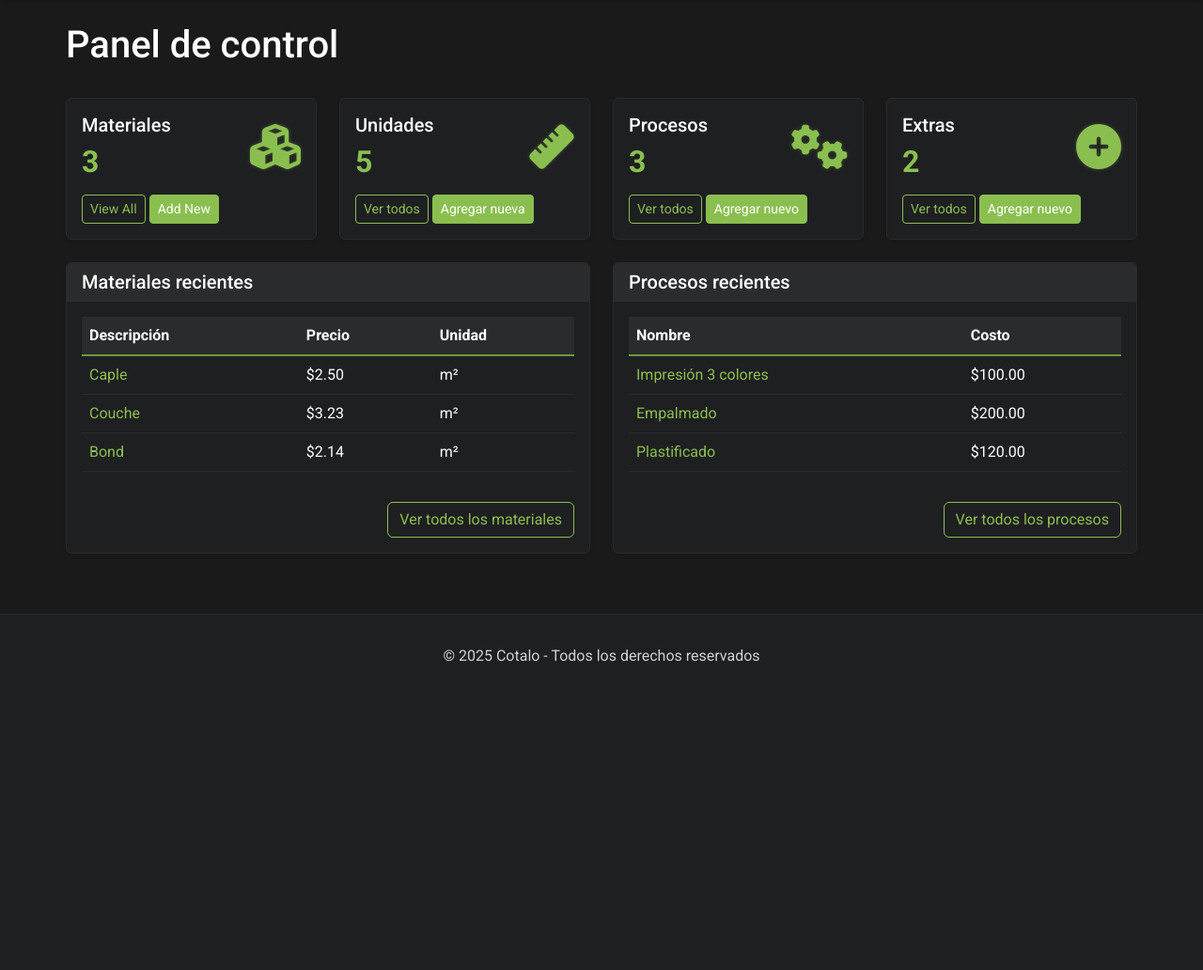
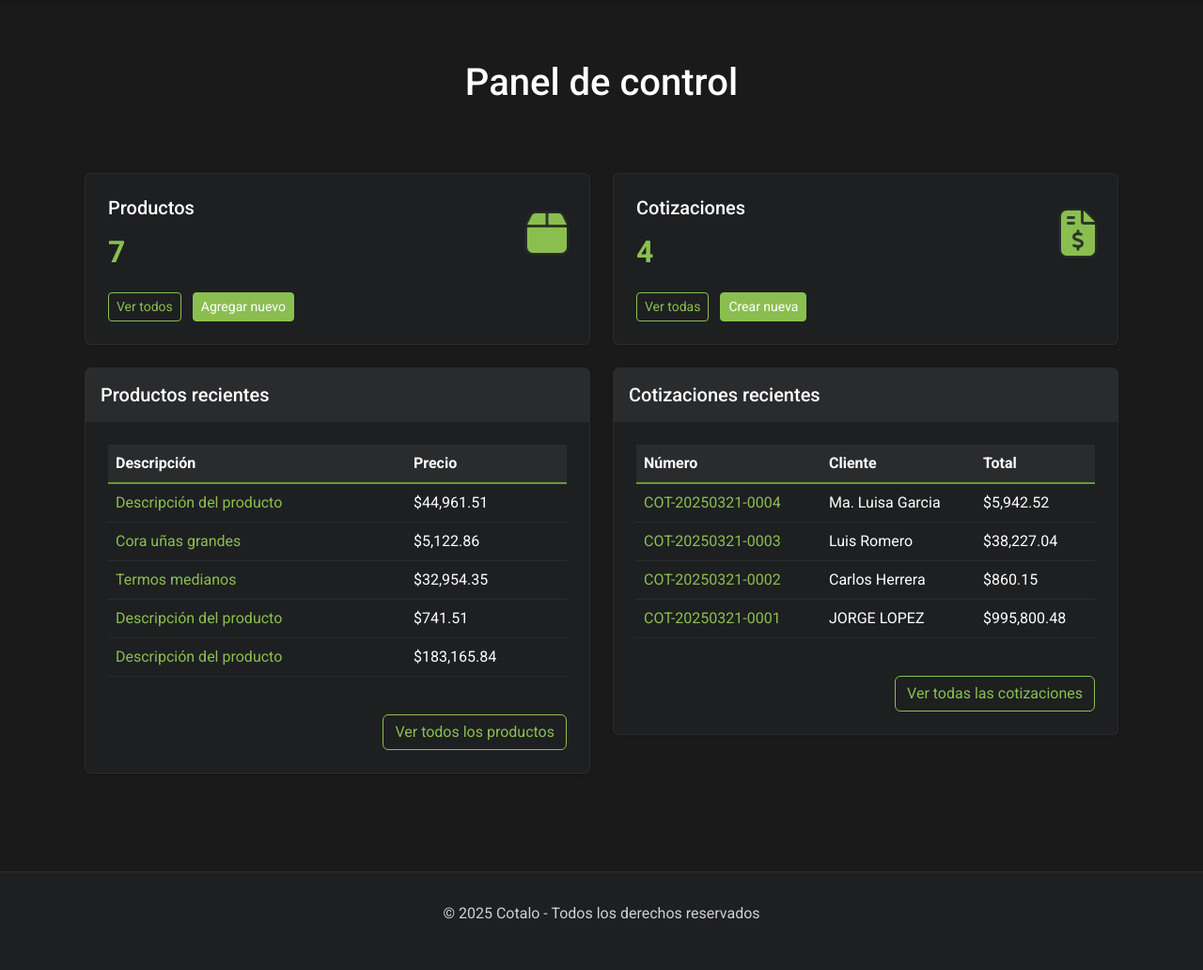
Before and after one commit to gabrielreyesb/cotalo2, a Rails app: page /dashboard in a window 1280 px wide. Shown: the part 99-1131 px from the top of the page at 94% size. Before the commit the page ends 803 px from the top, so only its background shows below. Run offline with Rails 7, Linux system fonts and the light colour scheme; a user stored in the database is signed in; data comes from the database, SQL or seed files in the repository; both versions use the stored data as it was after the commit; style sheets or scripts are compiled from the project's sources; some libraries are stand-ins or nearby versions.

Commit message:
Mejoras visuales

```diff
--- a/app/controllers/application_controller.rb
+++ b/app/controllers/application_controller.rb
@@ -2,6 +2,11 @@
   before_action :configure_permitted_parameters, if: :devise_controller?
   before_action :authenticate_user!, unless: :skip_authentication?
   before_action :set_cors_headers
+
+  # Redirect to dashboard after sign in
+  def after_sign_in_path_for(resource)
+    dashboard_path
+  end
 
   private
 
--- a/app/views/home/dashboard.html.erb
+++ b/app/views/home/dashboard.html.erb
@@ -1,128 +1,87 @@
+<div class="container-fluid my-4">
   <div class="row">
-  <div class="col-12 mb-4">
-    <div class="d-flex justify-content-between align-items-center">
-      <h1>Panel de control</h1>
+    <div class="col-12 mb-5">
+      <div class="text-center">
+        <h1 class="mb-4">Panel de control</h1>
       </div>
     </div>
   </div>
 
-<div class="row">
-  <div class="col-md-3 mb-4">
-    <div class="card">
-      <div class="card-body">
+  <div class="row px-2">
+    <div class="col-md-6 mb-4">
+      <div class="card shadow-sm">
+        <div class="card-body p-4">
           <div class="d-flex justify-content-between">
             <div>
-            <h5 class="card-title">Materiales</h5>
-            <h2 class="card-text"><%= current_user.materials.count %></h2>
+              <h5 class="card-title mb-3">Productos</h5>
+              <h2 class="card-text"><%= current_user.products.count %></h2>
             </div>
             <div class="align-self-center">
-            <i class="fa fa-cubes fa-3x" style="color: var(--cotalo-green);"></i>
+              <i class="fa fa-box fa-3x" style="color: var(--cotalo-green);"></i>
             </div>
           </div>
-        <div class="mt-3">
-          <%= link_to "View All", materials_path, class: "btn btn-sm btn-outline-primary" %>
-          <%= link_to "Add New", new_material_path, class: "btn btn-sm btn-primary" %>
+          <div class="mt-4">
+            <%= link_to "Ver todos", products_path, class: "btn btn-sm btn-outline-primary me-2" %>
+            <%= link_to "Agregar nuevo", new_product_path, class: "btn btn-sm btn-primary" %>
           </div>
         </div>
       </div>
     </div>
 
-  <div class="col-md-3 mb-4">
-    <div class="card">
-      <div class="card-body">
+    <div class="col-md-6 mb-4">
+      <div class="card shadow-sm">
+        <div class="card-body p-4">
           <div class="d-flex justify-content-between">
             <div>
-            <h5 class="card-title">Unidades</h5>
-            <h2 class="card-text"><%= current_user.units.count %></h2>
+              <h5 class="card-title mb-3">Cotizaciones</h5>
+              <h2 class="card-text"><%= current_user.quotes.count %></h2>
             </div>
             <div class="align-self-center">
-            <i class="fa fa-ruler fa-3x" style="color: var(--cotalo-green);"></i>
+              <i class="fa fa-file-invoice-dollar fa-3x" style="color: var(--cotalo-green);"></i>
             </div>
           </div>
-        <div class="mt-3">
-          <%= link_to "Ver todos", units_path, class: "btn btn-sm btn-outline-primary" %>
-          <%= link_to "Agregar nueva", new_unit_path, class: "btn btn-sm btn-primary" %>
-        </div>
-      </div>
-    </div>
-  </div>
-
-  <div class="col-md-3 mb-4">
-    <div class="card">
-      <div class="card-body">
-        <div class="d-flex justify-content-between">
-          <div>
-            <h5 class="card-title">Procesos</h5>
-            <h2 class="card-text"><%= current_user.manufacturing_processes.count %></h2>
-          </div>
-          <div class="align-self-center">
-            <i class="fa fa-cogs fa-3x" style="color: var(--cotalo-green);"></i>
-          </div>
-        </div>
-        <div class="mt-3">
-          <%= link_to "Ver todos", manufacturing_processes_path, class: "btn btn-sm btn-outline-primary" %>
-          <%= link_to "Agregar nuevo", new_manufacturing_process_path, class: "btn btn-sm btn-primary" %>
-        </div>
-      </div>
-    </div>
-  </div>
-
-  <div class="col-md-3 mb-4">
-    <div class="card">
-      <div class="card-body">
-        <div class="d-flex justify-content-between">
-          <div>
-            <h5 class="card-title">Extras</h5>
-            <h2 class="card-text"><%= current_user.extras.count %></h2>
-          </div>
-          <div class="align-self-center">
-            <i class="fa fa-plus-circle fa-3x" style="color: var(--cotalo-green);"></i>
-          </div>
-        </div>
-        <div class="mt-3">
-          <%= link_to "Ver todos", extras_path, class: "btn btn-sm btn-outline-primary" %>
-          <%= link_to "Agregar nuevo", new_extra_path, class: "btn btn-sm btn-primary" %>
+          <div class="mt-4">
+            <%= link_to "Ver todas", quotes_path, class: "btn btn-sm btn-outline-primary me-2" %>
+            <%= link_to "Crear nueva", new_quote_path, class: "btn btn-sm btn-primary" %>
           </div>
         </div>
       </div>
     </div>
   </div>
 
-<div class="row">
+  <div class="row d-none d-md-flex px-2">
     <div class="col-md-6 mb-4">
-    <div class="card">
-      <div class="card-header">
-        <h5>Materiales recientes</h5>
+      <div class="card shadow-sm">
+        <div class="card-header p-3">
+          <h5 class="mb-0">Productos recientes</h5>
         </div>
-      <div class="card-body">
-        <% if current_user.materials.any? %>
+        <div class="card-body p-4">
+          <% if current_user.products.any? %>
             <div class="table-responsive">
               <table class="table">
                 <thead>
                   <tr>
                     <th>Descripción</th>
                     <th>Precio</th>
-                  <th>Unidad</th>
                   </tr>
                 </thead>
                 <tbody>
-                <% current_user.materials.order(created_at: :desc).limit(5).each do |material| %>
+                  <% current_user.products.order(created_at: :desc).limit(5).each do |product| %>
                     <tr>
-                    <td><%= link_to material.description, material_path(material) %></td>
-                    <td><%= number_to_currency(material.price) %></td>
-                    <td><%= material.unit.abbreviation %></td>
+                      <td><%= link_to product.description, product_path(product) %></td>
+                      <td><%= number_to_currency(product.data && product.data.dig('pricing', 'total_price') || 0) %></td>
                     </tr>
                   <% end %>
                 </tbody>
               </table>
             </div>
 
-          <div class="text-end mt-3">
-            <%= link_to "Ver todos los materiales", materials_path, class: "btn btn-outline-primary" %>
+            <div class="text-end mt-4">
+              <%= link_to "Ver todos los productos", products_path, class: "btn btn-outline-primary" %>
             </div>
           <% else %>
             <div class="alert alert-info">
-            No hay materiales. <%= link_to "Crea tu primer material", new_material_path %>.
+              No hay productos. <%= link_to "Crea tu primer producto", new_product_path %>.
             </div>
           <% end %>
         </div>
@@ -130,40 +89,43 @@
     </div>
 
     <div class="col-md-6 mb-4">
-    <div class="card">
-      <div class="card-header">
-        <h5>Procesos recientes</h5>
+      <div class="card shadow-sm">
+        <div class="card-header p-3">
+          <h5 class="mb-0">Cotizaciones recientes</h5>
         </div>
-      <div class="card-body">
-        <% if current_user.manufacturing_processes.any? %>
+        <div class="card-body p-4">
+          <% if current_user.quotes.any? %>
             <div class="table-responsive">
               <table class="table">
                 <thead>
                   <tr>
-                  <th>Nombre</th>
-                  <th>Costo</th>
+                    <th>Número</th>
+                    <th>Cliente</th>
+                    <th>Total</th>
                   </tr>
                 </thead>
                 <tbody>
-                <% current_user.manufacturing_processes.order(created_at: :desc).limit(5).each do |process| %>
+                  <% current_user.quotes.order(created_at: :desc).limit(5).each do |quote| %>
                     <tr>
-                    <td><%= link_to process.name, manufacturing_process_path(process) %></td>
-                    <td><%= number_to_currency(process.cost) %></td>
+                      <td><%= link_to quote.quote_number, quote_path(quote) %></td>
+                      <td><%= quote.customer_name %></td>
+                      <td><%= number_to_currency(quote.data && quote.data.dig('totals', 'total') || 0) %></td>
                     </tr>
                   <% end %>
                 </tbody>
               </table>
             </div>
 
-          <div class="text-end mt-3">
-            <%= link_to "Ver todos los procesos", manufacturing_processes_path, class: "btn btn-outline-primary" %>
+            <div class="text-end mt-4">
+              <%= link_to "Ver todas las cotizaciones", quotes_path, class: "btn btn-outline-primary" %>
             </div>
           <% else %>
             <div class="alert alert-info">
-            No hay procesos. <%= link_to "Crea tu primer proceso", new_manufacturing_process_path %>.
+              No hay cotizaciones. <%= link_to "Crea tu primera cotización", new_quote_path %>.
             </div>
           <% end %>
         </div>
       </div>
     </div>
   </div>
+</div>
```
Also changed, not shown: app/views/home/index.html.erb (+20 -20 lines), db/development.sqlite3, 2 other files. Lines whose indentation alone changed are shown as unchanged.
